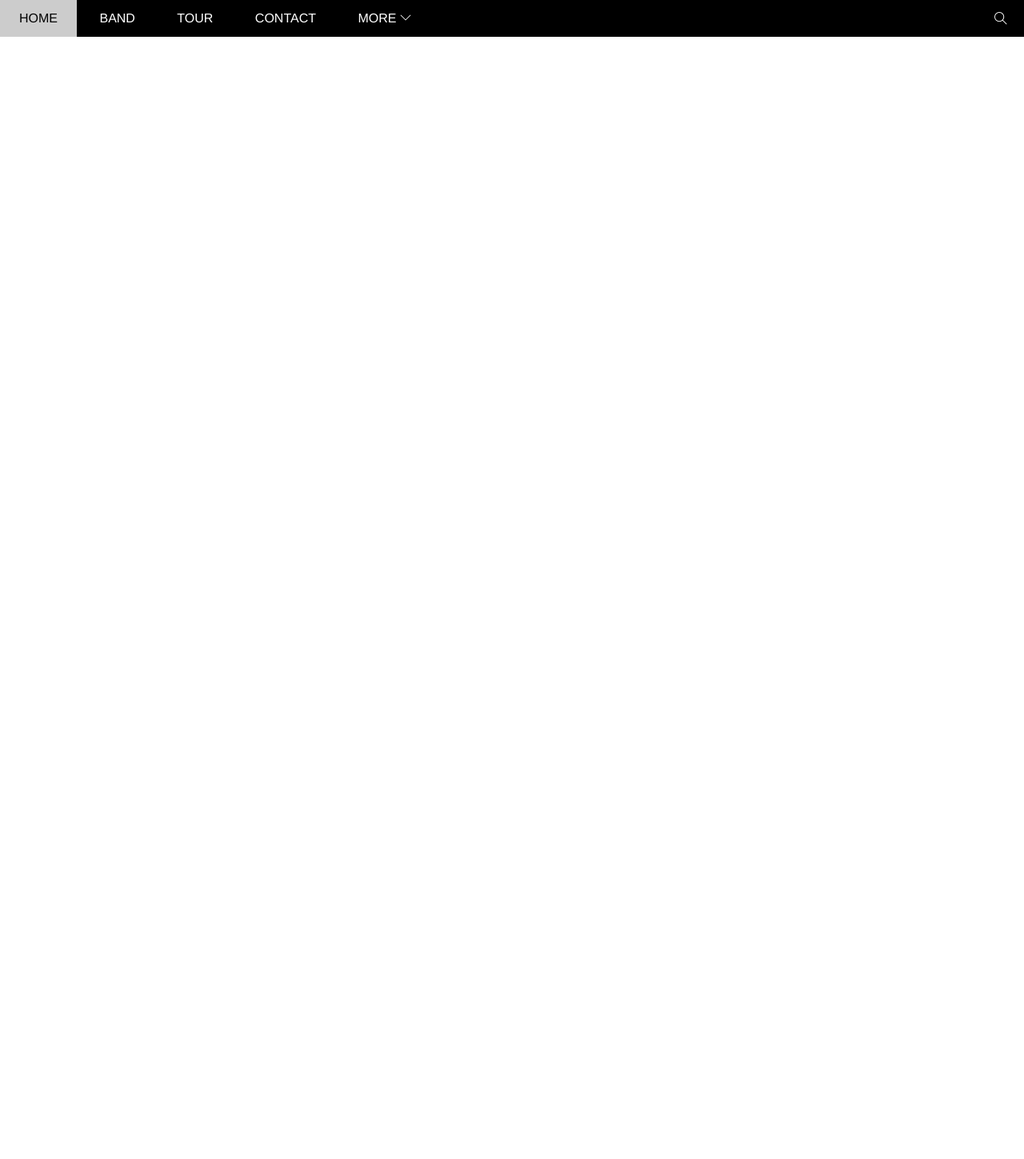
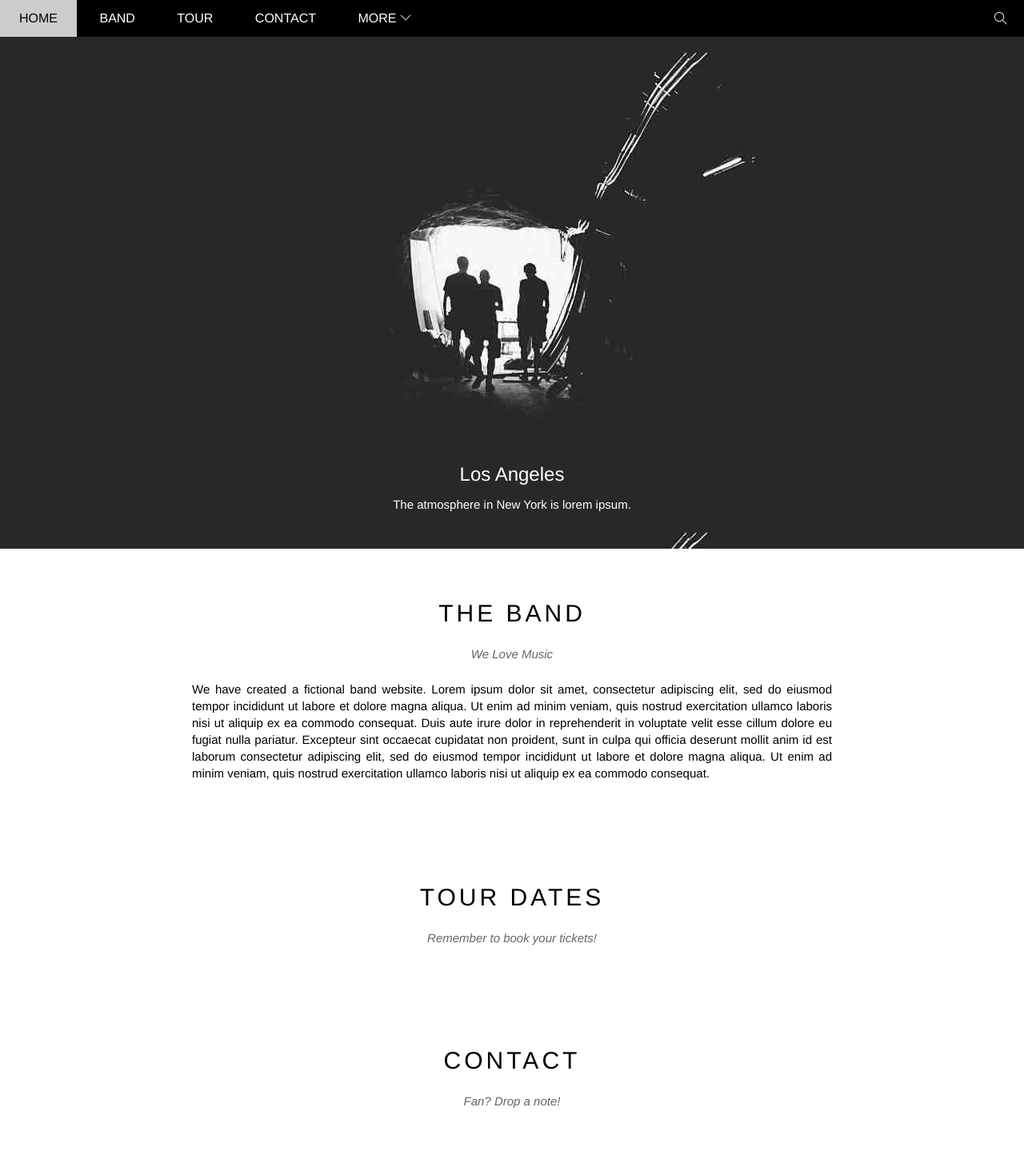
Before and after one commit to bangitgts/train-cat-giao-dien, a plain HTML site: page w3_band/index.html in a window 1280 px wide. Shown: the whole page at 80% size. Before the commit the page ends 800 px from the top, so only its background shows below. Drawn offline with Linux system fonts and the light colour scheme.

Commit message:
Add cac thanh phan

```diff
--- a/w3_band/assets/css/style.css
+++ b/w3_band/assets/css/style.css
@@ -13,6 +13,11 @@ html {
 #header {
     height: 46.22px;
     background-color: #000;
+    position: fixed;
+    top: 0;
+    right: 0;
+    left: 0;
+    z-index: 1;
 }
 
 #nav {
@@ -87,10 +92,63 @@ html {
 }
 
 #slider {
-    min-height: 500px;
-    background-color: #fff;
+    margin-top: 46px;
+    padding-top: 50%;
+    background: url('/assets/img/anh1.jpg');
+    background-position: center;
+    position: relative;
+}
+
+#slider .text-content {
+    position: absolute;
+    bottom: 47px;
+    text-align: center;
+    width: 100%;
+    color: #fff;
+}
+
+#slider .text-heading {
+    font-weight: 500;
+    font-size: 24px;
+}
+
+#slider .text-description {
+    font-size: 15px;
+    margin-top: 15px;
 }
 
 #content {}
 
+#content .content-section {
+    width: 800px;
+    padding: 64px 0;
+    margin-left: auto;
+    margin-right: auto;
+}
+
+#content .content-section .section-heading {
+    font-size: 30px;
+    font-weight: 500;
+    letter-spacing: 4px;
+}
+
+#content .content-section .section-sub-heading {
+    margin-top: 25px;
+    font-size: 15px;
+    font-style: italic;
+    opacity: 0.6;
+}
+
+#content .content-section .about-text {
+    margin-top: 25px;
+    font-size: 15px;
+    text-align: justify;
+    line-height: 1.4;
+}
+
+#content .content-section .section-heading,
+#content .content-section .section-sub-heading {
+    text-align: center;
+}
+
 #footer {}
--- a/w3_band/index.html
+++ b/w3_band/index.html
@@ -41,11 +41,41 @@
             </div>
         </div>
 
-        <div id="slider"></div>
+        <div id="slider">
+            <div class="text-content">
+                <h2 class="text-heading">Los Angeles</h2>
+                <div class="text-description">The atmosphere in New York is lorem ipsum.</div>
+            </div>
+        </div>
 
-        <div id="content"></div>
 
-        <div id="footer"></div>
+        <div id="content">
+            <div class="content-section">
+                <h2 class="section-heading">
+                    THE BAND
+                </h2>
+                <p class="section-sub-heading">We Love Music</p>
+                <p class="about-text">We have created a fictional band website. Lorem ipsum dolor sit amet, consectetur adipiscing elit, sed do eiusmod tempor incididunt ut labore et dolore magna aliqua. Ut enim ad minim veniam, quis nostrud exercitation ullamco laboris nisi
+                    ut aliquip ex ea commodo consequat. Duis aute irure dolor in reprehenderit in voluptate velit esse cillum dolore eu fugiat nulla pariatur. Excepteur sint occaecat cupidatat non proident, sunt in culpa qui officia deserunt mollit anim
+                    id est laborum consectetur adipiscing elit, sed do eiusmod tempor incididunt ut labore et dolore magna aliqua. Ut enim ad minim veniam, quis nostrud exercitation ullamco laboris nisi ut aliquip ex ea commodo consequat.</p>
+            </div>
+            <div class="content-section">
+                <h2 class="section-heading">
+                    TOUR DATES
+                </h2>
+                <p class="section-sub-heading">Remember to book your tickets!</p>
+            </div>
+            <div class="content-section">
+                <h2 class="section-heading">
+                    CONTACT
+                </h2>
+                <p class="section-sub-heading">Fan? Drop a note!</p>
+            </div>
+        </div>
+
+        <div id="footer">
+
+        </div>
     </div>
 </body>
 
```
Also changed, not shown: w3_band/assets/img/anh1.jpg (added).
